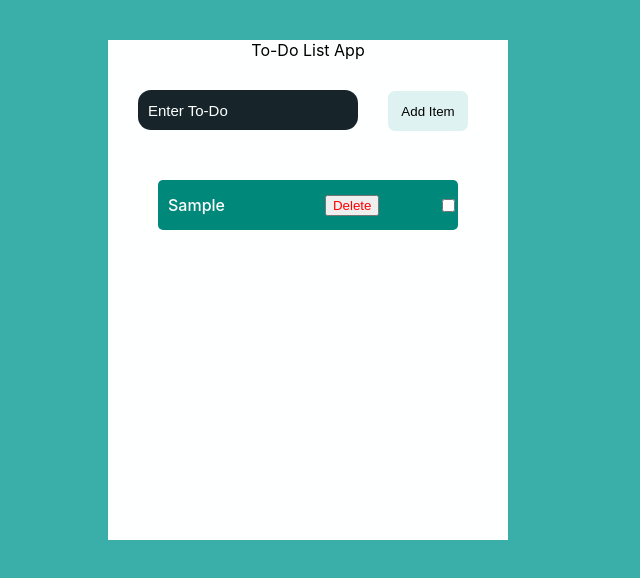
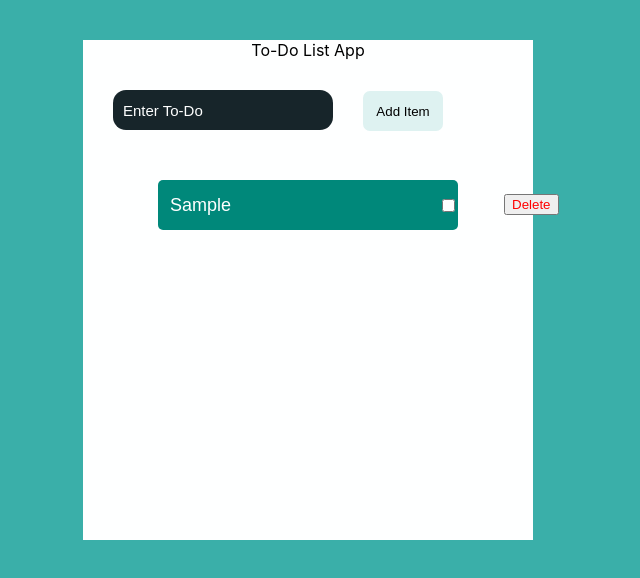
Before and after one commit to 2021-IBM-Accelerate-SW-Track/lab-1-team-15, a React (Create React App) app: page / in a window 1280 px wide. Both pictures are taken after typing "Sample" into the empty fields and a click on the button "Add Item". Shown: the top 578 px of the page, without its empty margins (332-972 px from the left). Built offline with nearby package versions, Linux system fonts and the light colour scheme.

Commit message:
Edit items by clicking inside item box
Edit the item by clicking inside box and deleting the item, and type up new item

```diff
--- a/src/App.css
+++ b/src/App.css
@@ -1,6 +1,6 @@
 .App {
   background-color: #FEFFFF;
-  width: 400px;
+  width: 450px;
   min-height: 500px;
   margin: 40px auto;
 }
--- a/src/App.js
+++ b/src/App.js
@@ -13,6 +13,8 @@ class App extends React.Component{
   this.handleInput = this.handleInput.bind(this);
   this.addItem = this.addItem.bind(this);
   this.deleteItem = this.deleteItem.bind(this);
+  this.setUpdate = this.setUpdate.bind(this);
+
  }
 handleInput(e){
   this.setState({
@@ -32,7 +34,17 @@ deleteItem(key){
   const deleteDaItem= this.state.items.filter(item =>item.key!==key);
   this.setState({items: deleteDaItem})
 }
-
+setUpdate(text,key){
+  const items = this.state.items;
+  items.map(item =>{
+    if(item.key===key){
+      item.text=text;
+    }
+  })
+  this.setState({
+    items:items
+  })
+}
 
 
 
@@ -47,7 +59,9 @@ render(){
           onChange = {this.handleInput}/>
           <button type = "submit">Add Item</button>
         </form>
-      <ListItems items = {this.state.items} deleteItem = {this.deleteItem}></ListItems>
+      <ListItems items = {this.state.items}
+      deleteItem = {this.deleteItem}
+      setUpdate = {this.setUpdate}></ListItems>
       <completeTodo key = {this.state.key}  ></completeTodo>
     </div>
   );
--- a/src/ListItems.js
+++ b/src/ListItems.js
@@ -6,8 +6,17 @@ function ListItems(props){
     const currentItem = props.currentItem;
     const listItems = items.map(item =>
         {
-            return <div className = "list" key = "item.key">
-                <div className='text'>{item.text}
+            return <div className = "list" key = {item.key}>
+                <div className='text'>
+                    <input type="text"
+                    id={item.text}
+                    value = {item.text}
+                    onChange ={
+                        (e) =>{
+                            props.setUpdate(e.target.value, item.key)
+                        }
+                    }
+                    />
                 <span>
                 <button className="deleteBtn" onClick={() => {
                 props.deleteItem(item.key)
--- a/src/listItems.css
+++ b/src/listItems.css
@@ -12,19 +12,28 @@
 	text-indent: 10px;
     }
 
-    .list p{
+.list p{
 	padding: 10px;
 	position: relative;
     }
-    .list p span{
+.list p span{
 	position: absolute;
 	right: 10px;
 	cursor: pointer;
     }
 
-	.deleteBtn {
+.deleteBtn {
 		margin: 0 100px;
 		position: absolute;
 		color: red;
 
 	}
+.list div input{
+		background-color: transparent;
+		border: 0;
+		color: #fff;
+		font-size: 18px;
+	}
+.list div input:focus{
+		outline:none;
+	}
```
